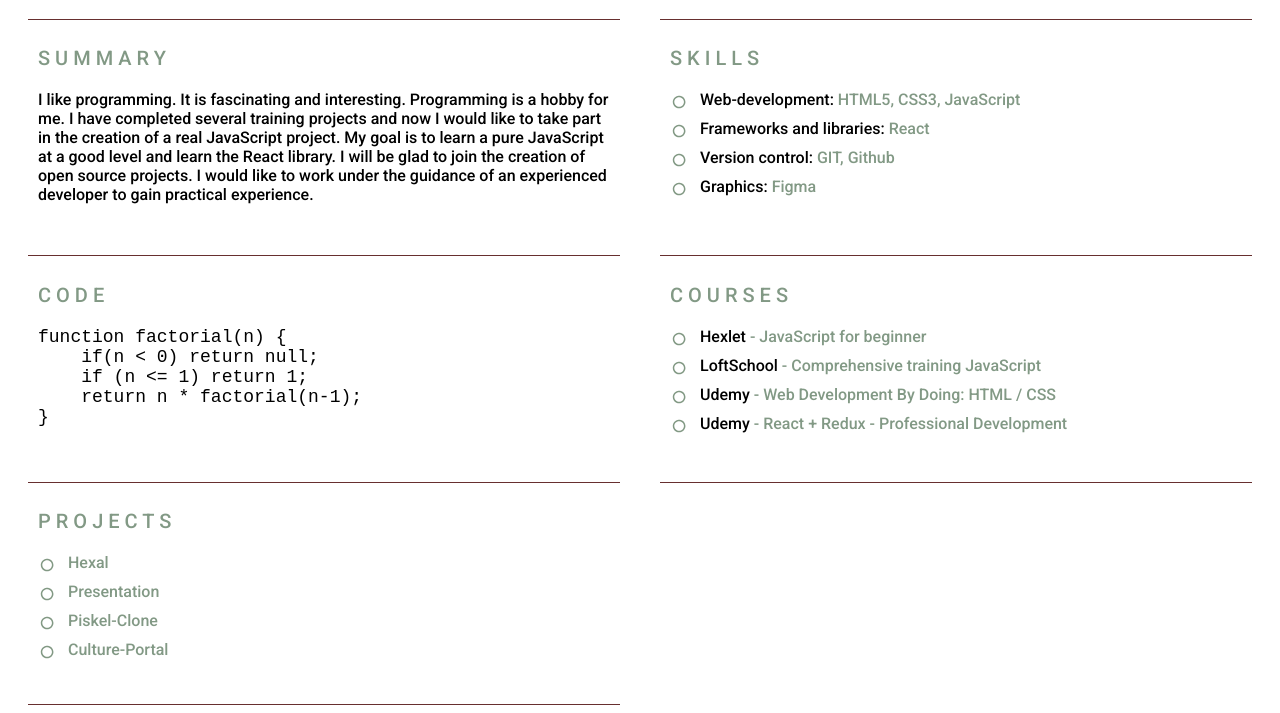
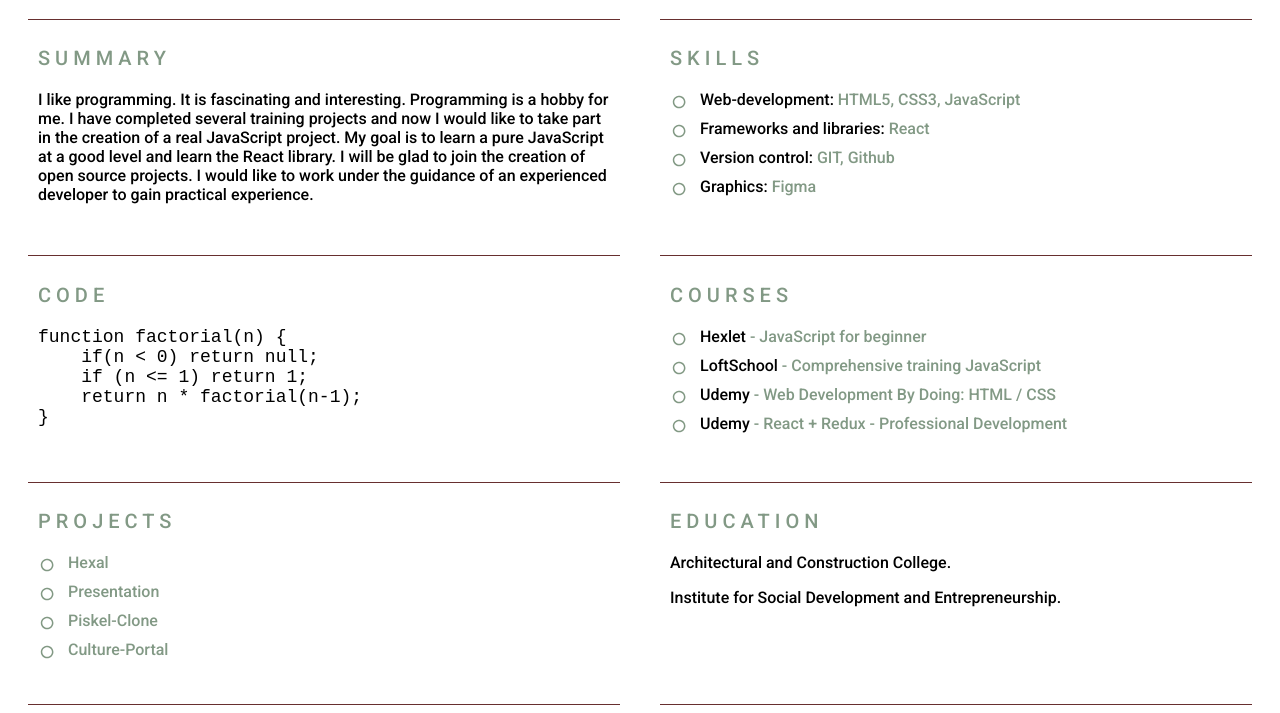
Before and after one commit to Malika-malika/rsschool-cv-stage0, a plain HTML site: page index.html in a window 1280 px wide. Shown: the part 326-1039 px from the top of the page. Drawn offline with Linux system fonts and the light colour scheme.

Commit message:
feat add education section

```diff
--- a/index.html
+++ b/index.html
@@ -140,6 +140,13 @@
                 </ul>
             </section>
 
+            <!-- EDUCATION -->
+            <section class="section section-education" id="education">
+                <h2 class="section-title">Education</h2>
+                <p>Architectural and Construction College.</p>
+                <p>Institute for Social Development and Entrepreneurship.</p>
+            </section>
+
 
         </div>
     </main>
```
